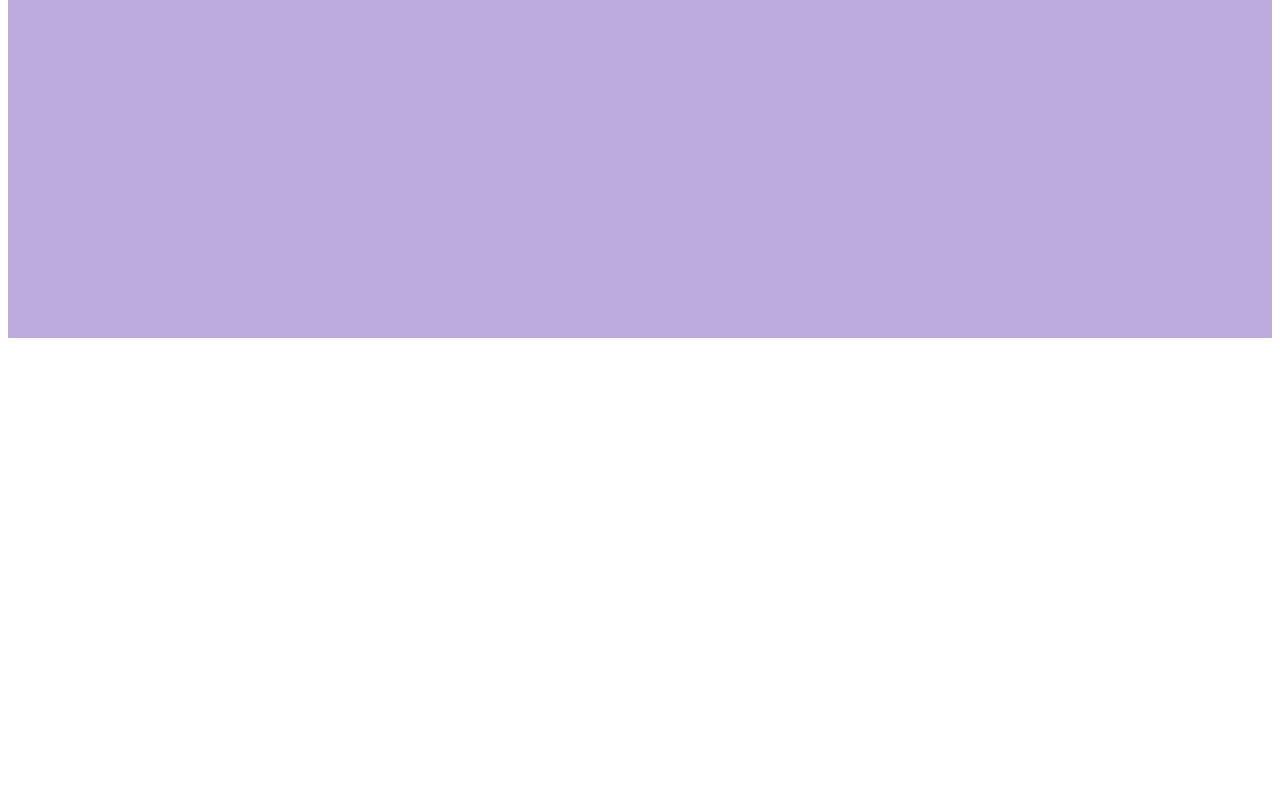
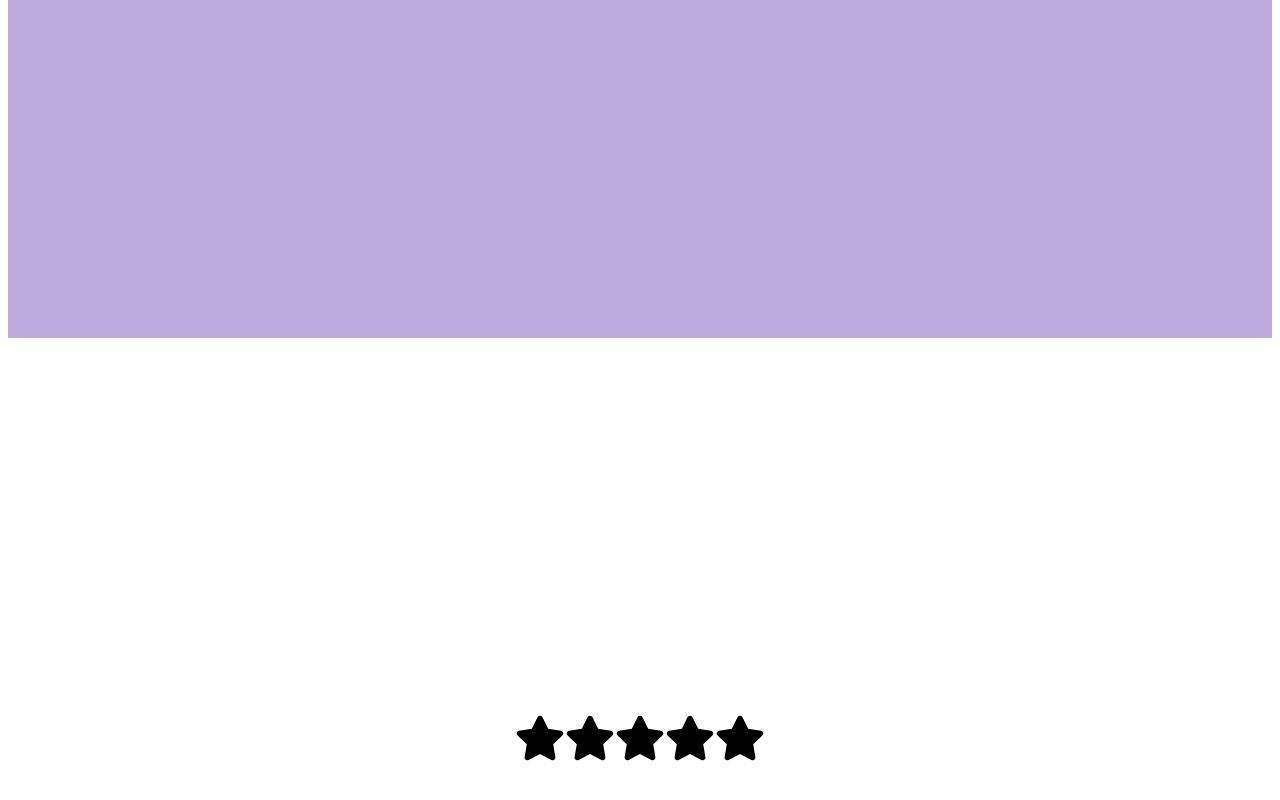
Before and after one commit to aswin-dotcom/react-lab, a React (Vite) app in the folder experiments/: page / in a window 1280 px wide. Shown: the part 1291-2091 px from the top of the page. Before the commit the page ends 1637 px from the top, so only its background shows below. Built offline with nearby package versions, Linux system fonts and the light colour scheme.

Commit message:
StarRatting

```diff
--- a/experiments/package.json
+++ b/experiments/package.json
@@ -11,7 +11,8 @@
   },
   "dependencies": {
     "react": "^19.0.0",
-    "react-dom": "^19.0.0"
+    "react-dom": "^19.0.0",
+    "react-icons": "^5.5.0"
   },
   "devDependencies": {
     "@eslint/js": "^9.21.0",
--- a/experiments/src/App.jsx
+++ b/experiments/src/App.jsx
@@ -1,12 +1,14 @@
 import React from 'react'
 import Accordian from './Components/accordian/accordian'
 import RandomColor from './Components/random-color/RandomColor'
+import Star from './Components/Star-rating/Star'
 
 const App = () => {
   return (
     <div>
       <Accordian />
       <RandomColor/>
+      <Star />
     </div>
   )
 }
--- /dev/null
+++ b/experiments/src/Components/Star-rating/Star.jsx
@@ -0,0 +1,36 @@
+import React, { useState } from 'react'
+import { FaStar } from "react-icons/fa";
+import './style.css'
+
+const Star = ({noOfStars=5}) => {
+    const[rating,setRating] = useState();
+    const[mouse,setMouse] = useState();
+    function  handleclick(index){
+        setRating(index);
+    }
+
+    function handlemouseenter(index){
+        setMouse(index)
+    }
+    function handlemouseleave(){
+        setMouse(rating);
+    }
+
+
+  return (
+    <div className='align'>
+        {
+            // The spread operator (...) takes this empty array and "spreads" it into a new array with undefined values.\
+            // example : [undefined, undefined, undefined, undefined, undefined]
+                [...Array(noOfStars)].map((_,index)=>(
+                    // index=index+1
+
+                    <FaStar className={index<=(mouse||rating)?'active':'inactive'} size={50} key={index+1} onClick={()=>handleclick(index)} onMouseLeave={handlemouseleave} onMouseEnter={()=>handlemouseenter(index)} />
+                ))
+        }
+
+    </div>
+  )
+}
+
+export default Star
--- /dev/null
+++ b/experiments/src/Components/Star-rating/style.css
@@ -0,0 +1,15 @@
+.active{
+    color: #fff700;
+
+}
+.inactive{
+    color: #000000;
+
+}
+.align{
+    width: 100%;
+    height: 100vh;
+    display: flex;
+    justify-content: center;
+    align-items: center;
+}
```
Also changed, not shown: 1 other file (tests, documents, lock files or other folders).
